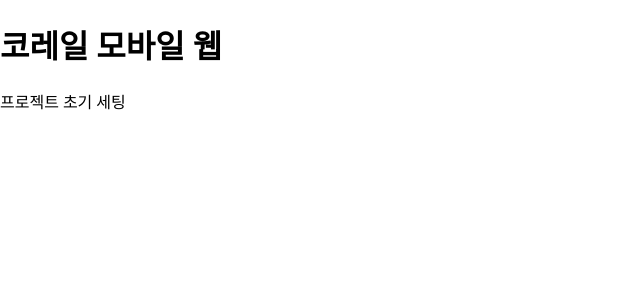
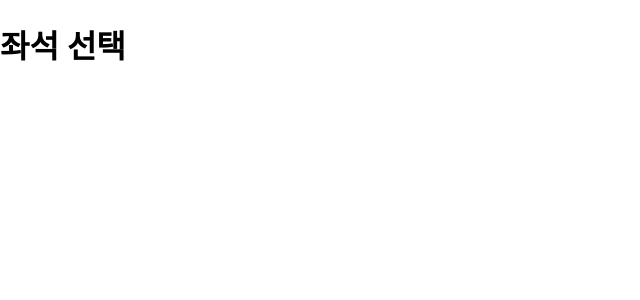
Before and after one commit to SOPT-all/39-COLLABORATION-WEB-KORAIL, a React (Vite) app: page /seat-selection/1 in a window 1280 px wide. Shown: the top 300 px of the page, without its empty margins (0-640 px from the left). Built offline with nearby package versions, Linux system fonts and the light colour scheme.

Commit message:
init: 라우터 및 페이지 경로 설정

```diff
--- a/src/app/App.tsx
+++ b/src/app/App.tsx
@@ -1,10 +1,9 @@
+import { RouterProvider } from "react-router/dom";
+
+import { router } from "./router/router";
+
 const App = () => {
-  return (
-    <main>
-      <h1>코레일 모바일 웹</h1>
-      <p>프로젝트 초기 세팅</p>
-    </main>
-  );
+  return <RouterProvider router={router} />;
 };
 
 export default App;
--- /dev/null
+++ b/src/app/router/router.tsx
@@ -0,0 +1,15 @@
+import { createBrowserRouter } from "react-router";
+
+import HomePage from "../../pages/home/home-page";
+import ReservationConfirmationPage from "../../pages/reservation-confirmation/reservation-confirmation-page";
+import SeatSelectionPage from "../../pages/seat-selection/seat-selection-page";
+import TrainSearchPage from "../../pages/train-search/train-search-page";
+
+const routes = [
+  { path: "/", Component: HomePage },
+  { path: "/train-search", Component: TrainSearchPage },
+  { path: "/seat-selection/:trainRunId", Component: SeatSelectionPage },
+  { path: "/reservation-confirmation", Component: ReservationConfirmationPage },
+];
+
+export const router = createBrowserRouter(routes);
--- /dev/null
+++ b/src/pages/home/home-page.tsx
@@ -0,0 +1,9 @@
+const HomePage = () => {
+  return (
+    <main>
+      <h1>승차권 예매 홈</h1>
+    </main>
+  );
+};
+
+export default HomePage;
--- /dev/null
+++ b/src/pages/reservation-confirmation/reservation-confirmation-page.tsx
@@ -0,0 +1,9 @@
+const ReservationConfirmationPage = () => {
+  return (
+    <main>
+      <h1>결제 대기 예약 목록</h1>
+    </main>
+  );
+};
+
+export default ReservationConfirmationPage;
--- /dev/null
+++ b/src/pages/seat-selection/seat-selection-page.tsx
@@ -0,0 +1,9 @@
+const SeatSelectionPage = () => {
+  return (
+    <main>
+      <h1>좌석 선택</h1>
+    </main>
+  );
+};
+
+export default SeatSelectionPage;
--- /dev/null
+++ b/src/pages/train-search/train-search-page.tsx
@@ -0,0 +1,9 @@
+const TrainSearchPage = () => {
+  return (
+    <main>
+      <h1>열차 조회</h1>
+    </main>
+  );
+};
+
+export default TrainSearchPage;
```
